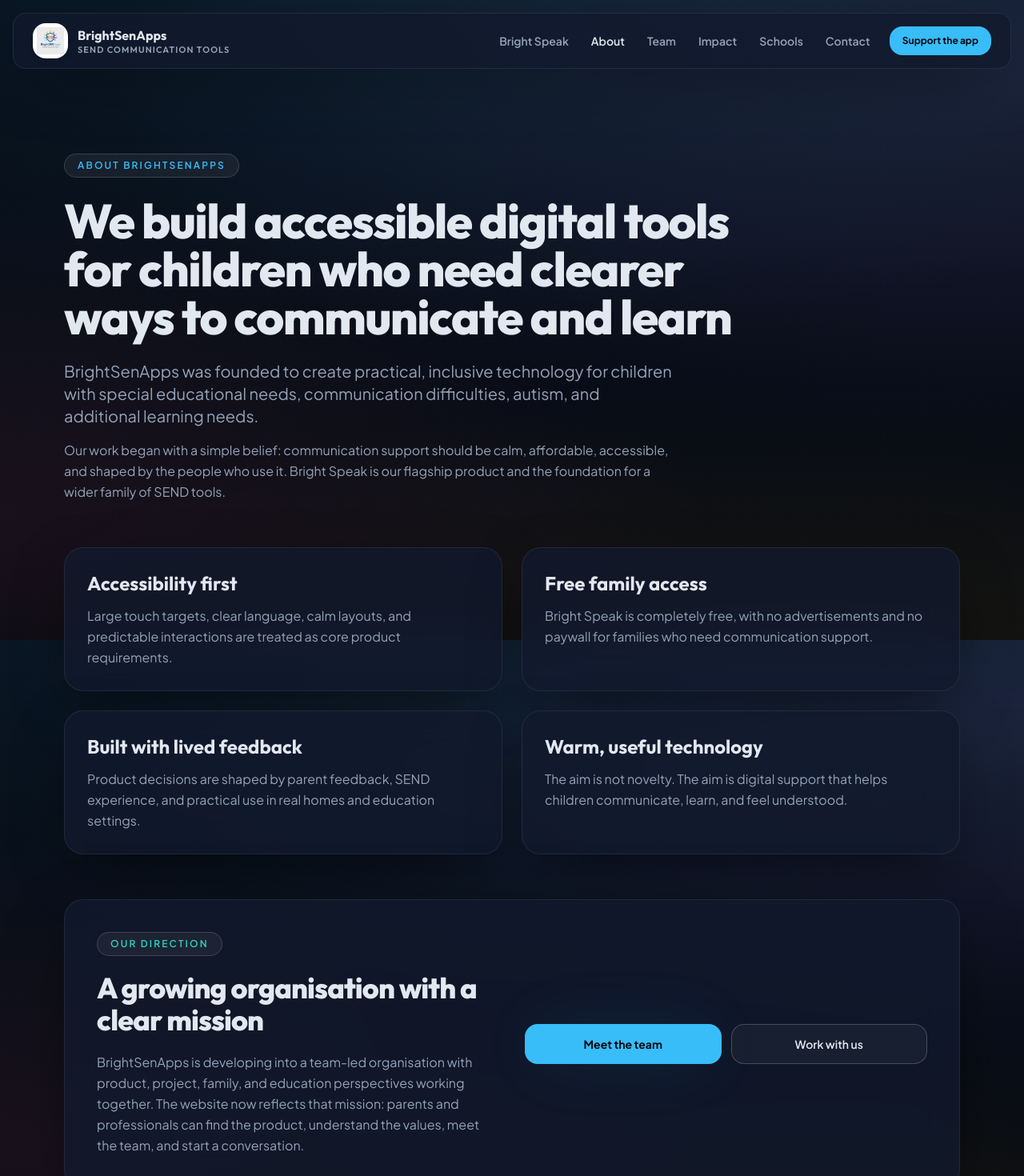
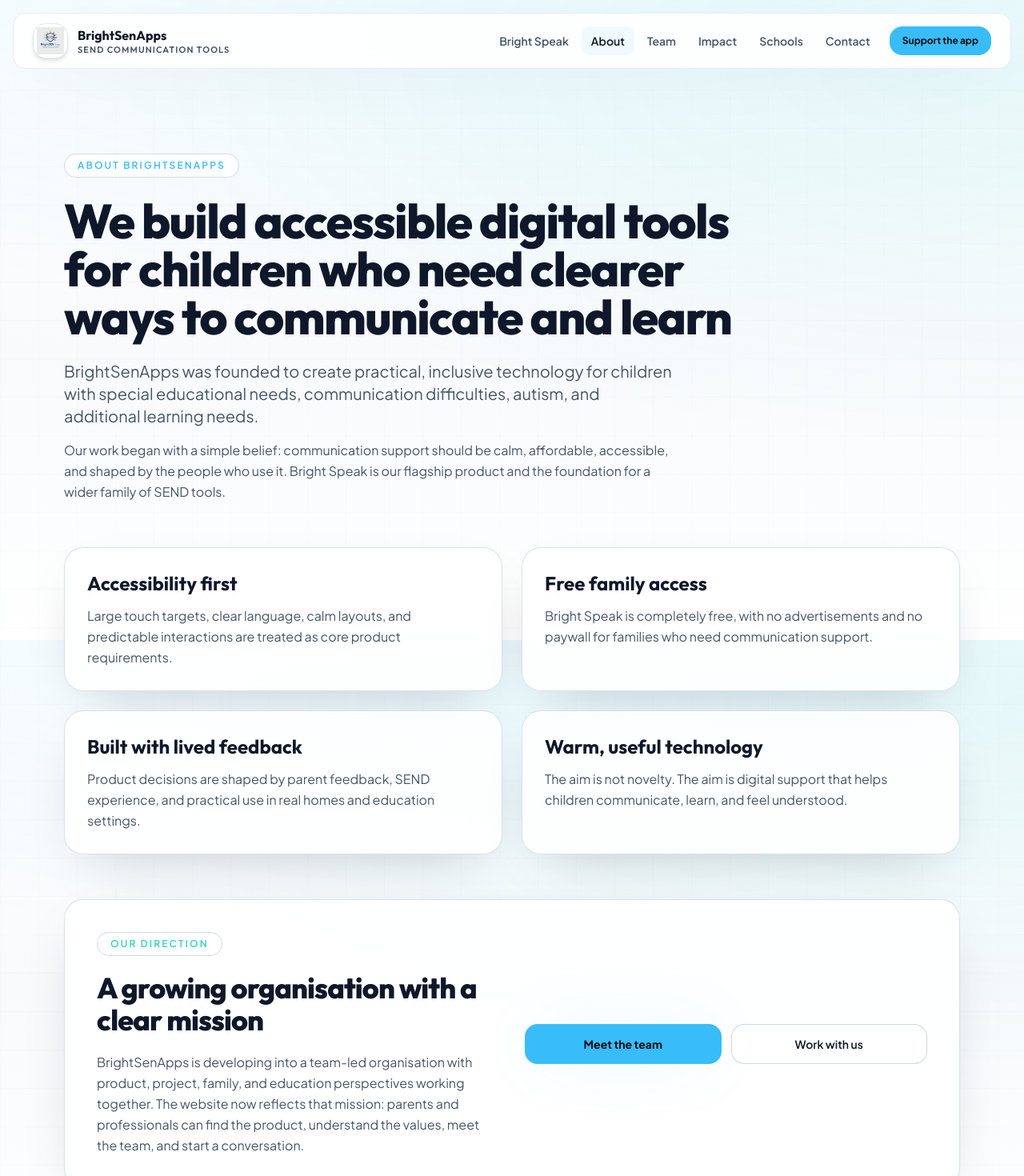
Before and after one commit to K-Roe/RoeAllForOneReact, a React (Vite) app: page /about in a window 1280 px wide. Shown: the top 1470 px of the page at 80% size. Built offline with nearby package versions, Linux system fonts and the light colour scheme.

Commit message:
change to lighter

```diff
--- a/src/components/Modal.jsx
+++ b/src/components/Modal.jsx
@@ -9,14 +9,14 @@
     >
       <button
         type="button"
-        className="absolute inset-0 bg-ink/80 backdrop-blur-md"
+        className="absolute inset-0 bg-slate-900/45 backdrop-blur-md"
         aria-label="Close"
         onClick={onClose}
       />
-      <div className="relative max-h-[90vh] w-full max-w-2xl overflow-y-auto rounded-3xl border border-white/10 bg-ink-card/95 p-8 text-frost shadow-2xl backdrop-blur-xl animate-fade">
+      <div className="relative max-h-[90vh] w-full max-w-2xl overflow-y-auto rounded-3xl border border-slate-200 bg-white/95 p-8 text-frost shadow-2xl backdrop-blur-xl animate-fade">
         <button
           type="button"
-          className="absolute right-4 top-4 rounded-lg px-2 py-1 text-lg text-mist transition hover:bg-white/10 hover:text-frost"
+          className="absolute right-4 top-4 rounded-lg px-2 py-1 text-lg text-mist transition hover:bg-slate-100 hover:text-frost"
           onClick={onClose}
           aria-label="Close dialog"
         >
--- a/src/components/Navbar.jsx
+++ b/src/components/Navbar.jsx
@@ -13,7 +13,7 @@
 
 function navClass({ isActive }) {
   return `rounded-xl px-3 py-2 transition ${
-    isActive ? "bg-white/12 text-frost" : "hover:bg-white/[0.06] hover:text-frost"
+    isActive ? "bg-sky-50 text-frost" : "hover:bg-slate-100 hover:text-frost"
   }`;
 }
 
@@ -22,14 +22,14 @@
 
   return (
     <header className="fixed left-0 top-0 z-50 w-full px-3 pt-3 sm:px-4 sm:pt-4">
-      <div className="mx-auto flex max-w-7xl items-center justify-between gap-4 rounded-2xl border border-white/[0.08] bg-ink-card/80 px-4 py-3 shadow-panel backdrop-blur-2xl sm:px-6">
+      <div className="mx-auto flex max-w-7xl items-center justify-between gap-4 rounded-2xl border border-slate-200/80 bg-white/90 px-4 py-3 shadow-panel backdrop-blur-2xl sm:px-6">
         <Link
           to="/"
           className="flex min-w-0 items-center gap-3 font-display font-bold text-frost"
           aria-label="BrightSenApps home"
           onClick={() => setOpen(false)}
         >
-          <span className="flex size-11 shrink-0 items-center justify-center rounded-2xl border border-white/15 bg-white p-1 shadow-md">
+          <span className="flex size-11 shrink-0 items-center justify-center rounded-2xl border border-slate-200 bg-white p-1 shadow-md">
             <img
               src={logo}
               className="h-full w-full object-contain"
@@ -80,7 +80,7 @@
         <button
           type="button"
           onClick={() => setOpen(!open)}
-          className="flex size-11 items-center justify-center rounded-xl border border-white/15 text-frost lg:hidden"
+          className="flex size-11 items-center justify-center rounded-xl border border-slate-200 text-frost lg:hidden"
           aria-expanded={open}
           aria-label={open ? "Close menu" : "Open menu"}
         >
@@ -94,7 +94,7 @@
 
       {open && (
         <nav
-          className="mx-auto mt-2 flex max-w-7xl flex-col gap-1 rounded-2xl border border-white/10 bg-ink/95 p-4 shadow-panel backdrop-blur-xl lg:hidden"
+          className="mx-auto mt-2 flex max-w-7xl flex-col gap-1 rounded-2xl border border-slate-200/80 bg-white/95 p-4 shadow-panel backdrop-blur-xl lg:hidden"
           aria-label="Mobile navigation"
         >
           {navItems.map((item) =>
@@ -103,7 +103,7 @@
                 key={item.label}
                 to={item.to}
                 onClick={() => setOpen(false)}
-                className="rounded-xl px-3 py-3 font-semibold text-frost hover:bg-white/[0.06]"
+                className="rounded-xl px-3 py-3 font-semibold text-frost hover:bg-slate-100"
               >
                 {item.label}
               </NavLink>
@@ -112,7 +112,7 @@
                 key={item.label}
                 href={item.href}
                 onClick={() => setOpen(false)}
-                className="rounded-xl px-3 py-3 font-semibold text-frost hover:bg-white/[0.06]"
+                className="rounded-xl px-3 py-3 font-semibold text-frost hover:bg-slate-100"
               >
                 {item.label}
               </a>
--- a/src/components/TapestryAssociation.jsx
+++ b/src/components/TapestryAssociation.jsx
@@ -10,7 +10,7 @@
     showExtended: false,
   },
   card: {
-    wrap: "mt-4 flex flex-wrap items-center gap-3 rounded-2xl border border-white/10 bg-white/[0.04] px-4 py-3",
+    wrap: "mt-4 flex flex-wrap items-center gap-3 rounded-2xl border border-slate-200 bg-slate-50 px-4 py-3",
     logo: "h-9 w-9 shrink-0 rounded-lg bg-white p-1 object-contain sm:h-10 sm:w-10",
     text: "text-sm leading-snug text-mist",
     showExtended: false,
@@ -66,7 +66,7 @@
               href={TAPESTRY_URL}
               target="_blank"
               rel="noopener noreferrer"
-              className="font-semibold text-frost underline decoration-white/20 underline-offset-2 hover:text-brand-sky"
+              className="font-semibold text-frost underline decoration-slate-300 underline-offset-2 hover:text-brand-sky"
             >
               Tapestry
             </a>
--- a/src/index.css
+++ b/src/index.css
@@ -12,14 +12,12 @@
     @apply antialiased;
     font-family:
       "Plus Jakarta Sans", ui-sans-serif, system-ui, "Segoe UI", sans-serif;
-    color: #e2e8f0;
-    background-color: #050810;
+    color: #0f172a;
+    background-color: #ffffff;
     background-image:
-      radial-gradient(ellipse 120% 80% at 50% -30%, rgba(56, 189, 248, 0.18), transparent),
-      radial-gradient(ellipse 90% 60% at 100% 10%, rgba(167, 139, 250, 0.12), transparent),
-      radial-gradient(ellipse 70% 50% at 0% 80%, rgba(251, 113, 133, 0.08), transparent),
-      radial-gradient(ellipse 80% 40% at 80% 100%, rgba(251, 191, 36, 0.07), transparent),
-      linear-gradient(180deg, #050810 0%, #070d18 40%, #050810 100%);
+      radial-gradient(ellipse 120% 80% at 50% -30%, rgba(56, 189, 248, 0.12), transparent),
+      radial-gradient(ellipse 90% 60% at 100% 10%, rgba(45, 212, 191, 0.08), transparent),
+      linear-gradient(180deg, #ffffff 0%, #f8fafc 55%, #ffffff 100%);
     background-attachment: fixed;
   }
 }
@@ -27,9 +25,9 @@
 @layer components {
   .surface {
     @apply rounded-3xl backdrop-blur-xl;
-    border: 1px solid rgb(255 255 255 / 0.08);
-    background-color: rgb(18 26 46 / 0.8);
-    box-shadow: 0 24px 80px -24px rgba(0, 0, 0, 0.65);
+    border: 1px solid rgb(203 213 225 / 0.7);
+    background-color: rgb(255 255 255 / 0.88);
+    box-shadow: 0 24px 70px -32px rgba(15, 23, 42, 0.26);
   }
 
   .surface-hover {
@@ -37,32 +35,32 @@
   }
 
   .surface-hover:hover {
-    border-color: rgb(56 189 248 / 0.25);
-    box-shadow: 0 0 80px -20px rgba(56, 189, 248, 0.45);
+    border-color: rgb(14 165 233 / 0.34);
+    box-shadow: 0 24px 80px -30px rgba(14, 165, 233, 0.34);
   }
 
   .eyebrow {
     @apply inline-flex items-center gap-2 rounded-full px-4 py-1.5 text-xs font-semibold uppercase;
     letter-spacing: 0.18em;
-    color: #94a3b8;
-    border: 1px solid rgb(255 255 255 / 0.15);
-    background-color: rgb(255 255 255 / 0.06);
+    color: #475569;
+    border: 1px solid rgb(203 213 225 / 0.85);
+    background-color: rgb(255 255 255 / 0.9);
   }
 
   .headline {
     @apply font-extrabold tracking-tight;
     font-family: "Outfit", "Plus Jakarta Sans", sans-serif;
-    color: #e2e8f0;
+    color: #0f172a;
   }
 
   .gradient-text {
     @apply bg-clip-text text-transparent;
-    background-image: linear-gradient(to right, #38bdf8, #ffffff, #2dd4bf);
+    background-image: linear-gradient(to right, #0284c7, #0f766e, #0891b2);
   }
 
   .gradient-text-warm {
     @apply bg-clip-text text-transparent;
-    background-image: linear-gradient(to right, #fbbf24, #e2e8f0, #fb7185);
+    background-image: linear-gradient(to right, #d97706, #be123c, #0f766e);
   }
 
   .btn-primary {
@@ -85,14 +83,14 @@
 
   .btn-ghost {
     @apply inline-flex items-center justify-center rounded-2xl px-6 py-3.5 text-sm font-semibold transition;
-    color: #e2e8f0;
-    border: 1px solid rgb(255 255 255 / 0.2);
-    background-color: rgb(255 255 255 / 0.04);
+    color: #0f172a;
+    border: 1px solid rgb(203 213 225 / 0.95);
+    background-color: rgb(255 255 255 / 0.82);
   }
 
   .btn-ghost:hover {
-    border-color: rgb(255 255 255 / 0.35);
-    background-color: rgb(255 255 255 / 0.08);
+    border-color: rgb(56 189 248 / 0.45);
+    background-color: rgb(240 249 255 / 0.95);
   }
 
   .section-divider {
@@ -100,7 +98,7 @@
     background-image: linear-gradient(
       to right,
       transparent,
-      rgb(255 255 255 / 0.2),
+      rgb(148 163 184 / 0.45),
       transparent
     );
   }
--- a/src/pages/Team.jsx
+++ b/src/pages/Team.jsx
@@ -53,11 +53,11 @@
               className="surface surface-hover grid overflow-hidden md:grid-cols-12 md:items-stretch"
             >
               <div
-                className={`flex bg-white/[0.03] p-4 sm:p-6 md:col-span-5 lg:col-span-4 ${
+                className={`flex bg-slate-50 p-4 sm:p-6 md:col-span-5 lg:col-span-4 ${
                   index % 2 === 1 ? "md:order-2" : ""
                 }`}
               >
-                <div className="flex aspect-[4/5] w-full items-center justify-center overflow-hidden rounded-2xl border border-white/10 bg-ink/40">
+                <div className="flex aspect-[4/5] w-full items-center justify-center overflow-hidden rounded-2xl border border-slate-200 bg-white">
                   <img
                     src={person.image}
                     alt={person.alt}
--- a/tailwind.config.js
+++ b/tailwind.config.js
@@ -19,8 +19,8 @@
           soft: "#0c1222",
           card: "#121a2e",
         },
-        mist: "#94a3b8",
-        frost: "#e2e8f0",
+        mist: "#475569",
+        frost: "#0f172a",
         brand: {
           sky: "#38bdf8",
           skyDim: "#0ea5e9",
@@ -33,11 +33,11 @@
       boxShadow: {
         glow: "0 0 80px -20px rgba(56, 189, 248, 0.45)",
         "glow-warm": "0 0 80px -20px rgba(251, 191, 36, 0.4)",
-        panel: "0 24px 80px -24px rgba(0, 0, 0, 0.65)",
+        panel: "0 24px 70px -32px rgba(15, 23, 42, 0.26)",
       },
       backgroundImage: {
         "grid-fade":
-          "linear-gradient(to right, rgba(148,163,184,0.06) 1px, transparent 1px), linear-gradient(to bottom, rgba(148,163,184,0.06) 1px, transparent 1px)",
+          "linear-gradient(to right, rgba(148,163,184,0.16) 1px, transparent 1px), linear-gradient(to bottom, rgba(148,163,184,0.16) 1px, transparent 1px)",
       },
       animation: {
         "gradient-shift": "gradient-shift 14s ease infinite",
```
